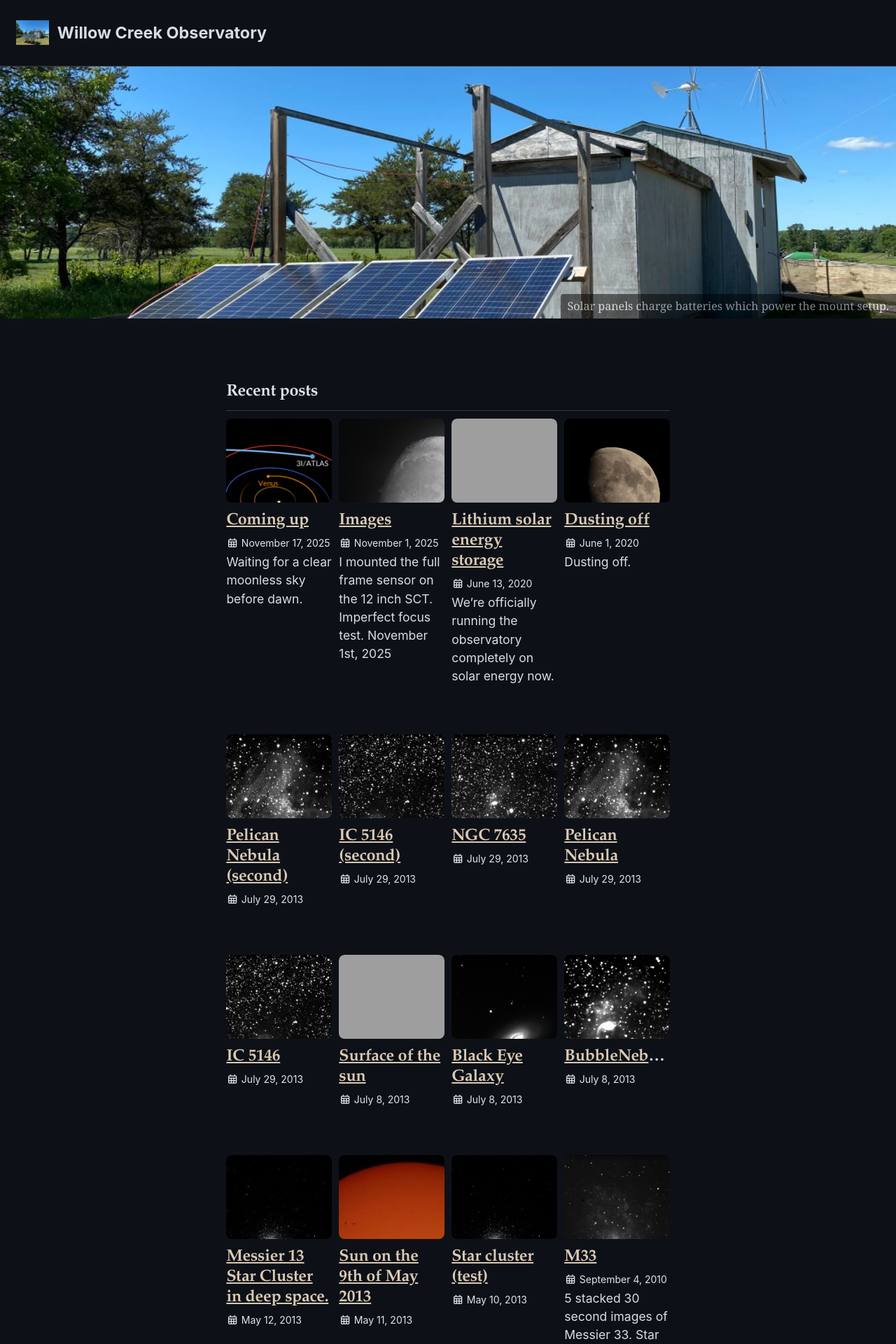
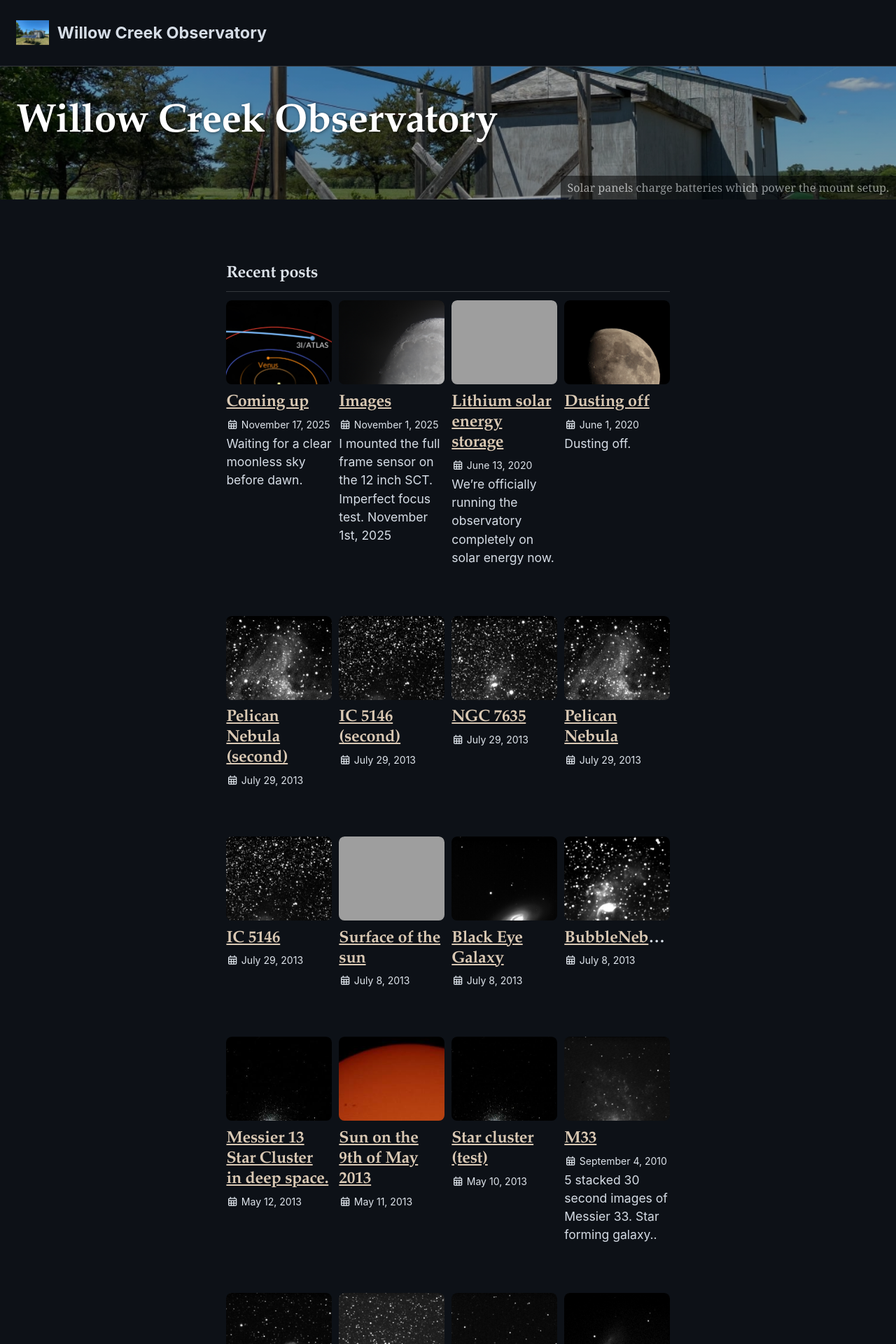
Before and after one commit to ethos101/ethos101.github.io, a Jekyll site: the page built from index.md, in a window 1280 px wide. Shown: the top 1920 px of the page at 70% size. Built offline with Jekyll 4.4.1, drawn with Linux system fonts in a browser that asks for light colours; cached includes are drawn as plain includes; grey boxes are pictures that could not be loaded.

Commit message:
Use compact overlay hero on home page

```diff
--- a/_sass/_custom.scss
+++ b/_sass/_custom.scss
@@ -90,9 +90,19 @@ h6,
   object-position: center;
 }
 
+.layout--home .page__hero--overlay {
+  margin-bottom: 1.5em;
+  padding: 2.25em 0;
+  min-height: 0;
+}
+
 @media (max-width: 768px) {
   .layout--home .page__hero-image {
     max-height: 220px;
+  }
+
+  .layout--home .page__hero--overlay {
+    padding: 1.5em 0;
   }
 }
 
--- a/index.md
+++ b/index.md
@@ -2,6 +2,7 @@
 layout: home
 entries_layout: grid
 header:
-  image: /images/img_8396.webp
+  overlay_image: /images/img_8396.webp
+  overlay_filter: 0.35
   caption: "Solar panels charge batteries which power the mount setup."
 ---
```
